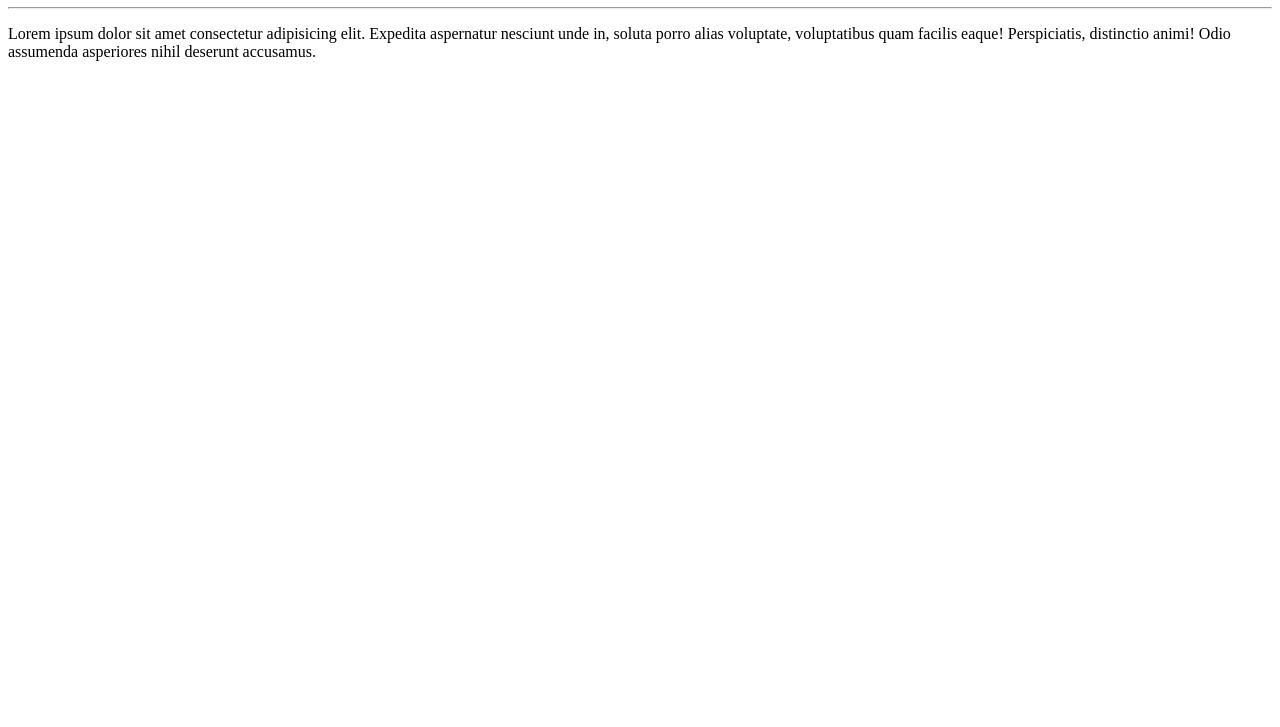
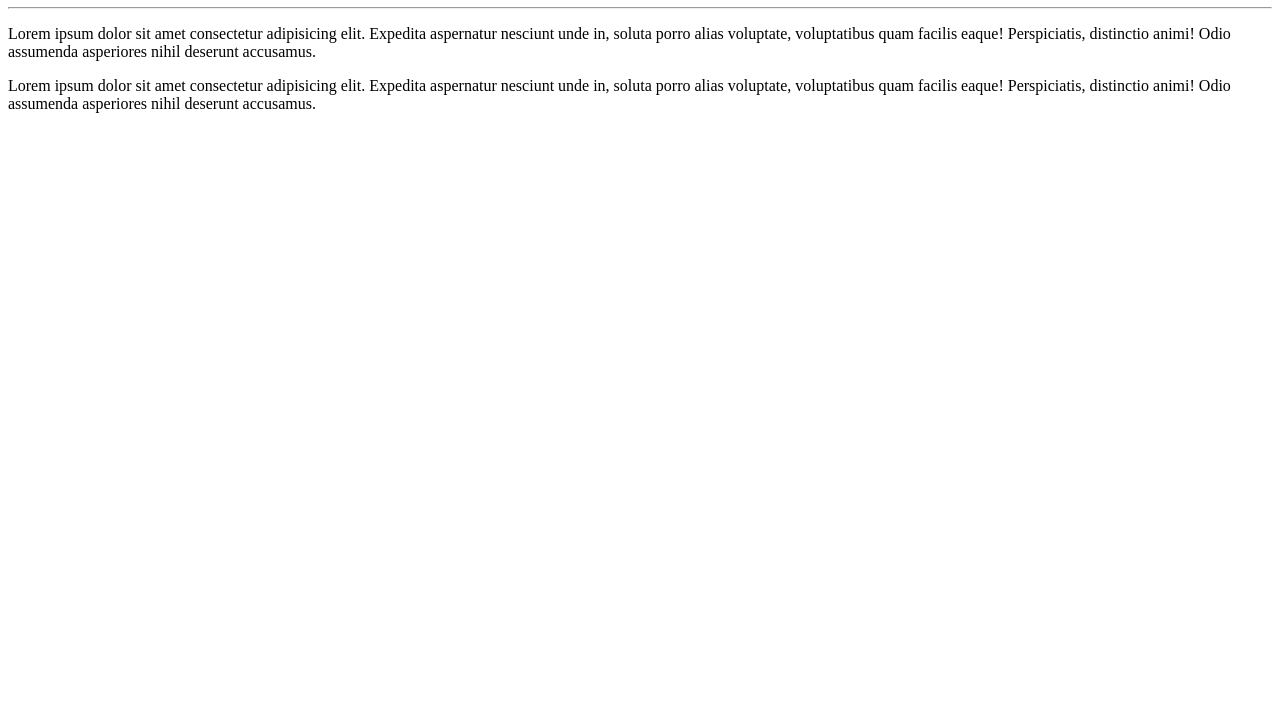
Before and after one commit to Drericmenndes/meu_primeiro_repositorio, a plain HTML site: page site_exemplo/index.html in a window 1280 px wide. Shown: the part 73-800 px from the top of the page. Drawn offline with Linux system fonts and the light colour scheme.

Commit message:
adicionei um parágrafo

```diff
--- a/site_exemplo/index.html
+++ b/site_exemplo/index.html
@@ -9,5 +9,6 @@
     <h1>Olá, Mundo!</h1>
     <hr>
     <p>Lorem ipsum dolor sit amet consectetur adipisicing elit. Expedita aspernatur nesciunt unde in, soluta porro alias voluptate, voluptatibus quam facilis eaque! Perspiciatis, distinctio animi! Odio assumenda asperiores nihil deserunt accusamus.</p>
+    <p>Lorem ipsum dolor sit amet consectetur adipisicing elit. Expedita aspernatur nesciunt unde in, soluta porro alias voluptate, voluptatibus quam facilis eaque! Perspiciatis, distinctio animi! Odio assumenda asperiores nihil deserunt accusamus.</p>
 </body>
 </html>
```
